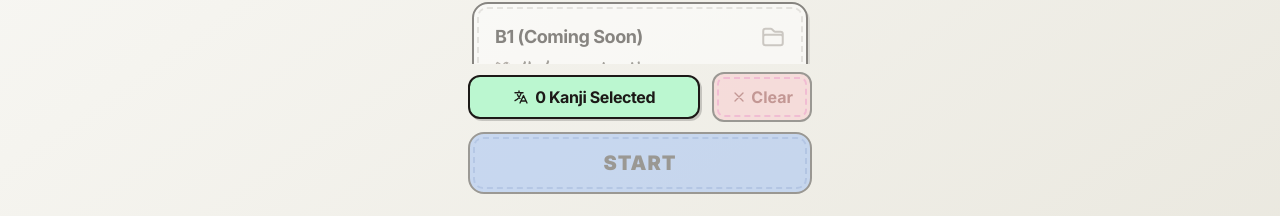
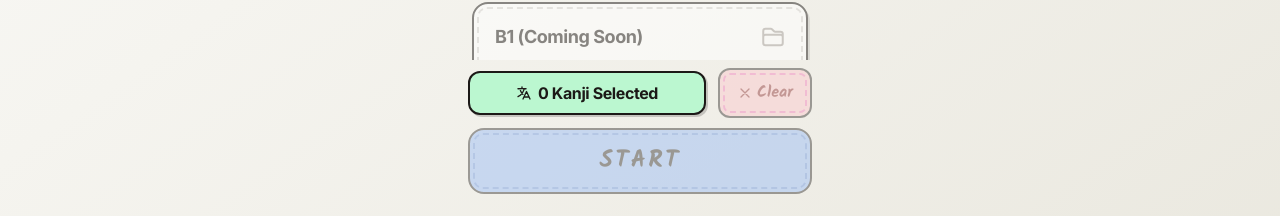
Before and after one commit to aprilianto665/kanjigoto-app, a React (Vite) app: page / in a window 1280 px wide. Both pictures are taken after a click on the button "Cards". Shown: the part 516-732 px from the top of the page. Built offline with nearby package versions, Linux system fonts and the light colour scheme; a web font is replaced by a local one.

Commit message:
style(flashcard): use handwritten font for Clear and START buttons

```diff
--- a/src/features/flashcard-mode/components/FlashcardLevelSelect.tsx
+++ b/src/features/flashcard-mode/components/FlashcardLevelSelect.tsx
@@ -114,7 +114,7 @@ export const FlashcardLevelSelect: React.FC<FlashcardLevelSelectProps> = ({
               totalSelectedCount === 0 ? 'opacity-40 cursor-not-allowed shadow-none' : ''
             }`}
           >
-            <div className="w-full h-full flex items-center justify-center gap-1 px-3 py-1.5 border-2 border-dashed border-[#F472B6] rounded-[7px] text-red-900 font-header font-bold text-base">
+            <div className="w-full h-full flex items-center justify-center gap-1 px-3 py-1.5 border-2 border-dashed border-[#F472B6] rounded-[7px] text-red-900 font-handwritten font-bold text-base">
               <XMarkIcon className="w-4 h-4 text-red-900 stroke-2" />
               <span>Clear</span>
             </div>
@@ -133,7 +133,7 @@ export const FlashcardLevelSelect: React.FC<FlashcardLevelSelectProps> = ({
           }`}
         >
           <div className="w-full h-full flex items-center justify-center py-2.5 px-4 border-2 border-dashed border-[#5C8CE0] rounded-[10px]">
-            <span className="font-header font-black text-xl text-stone-900 tracking-wider uppercase">
+            <span className="font-handwritten font-bold text-2xl text-stone-900 tracking-widest uppercase">
               START
             </span>
           </div>
```
